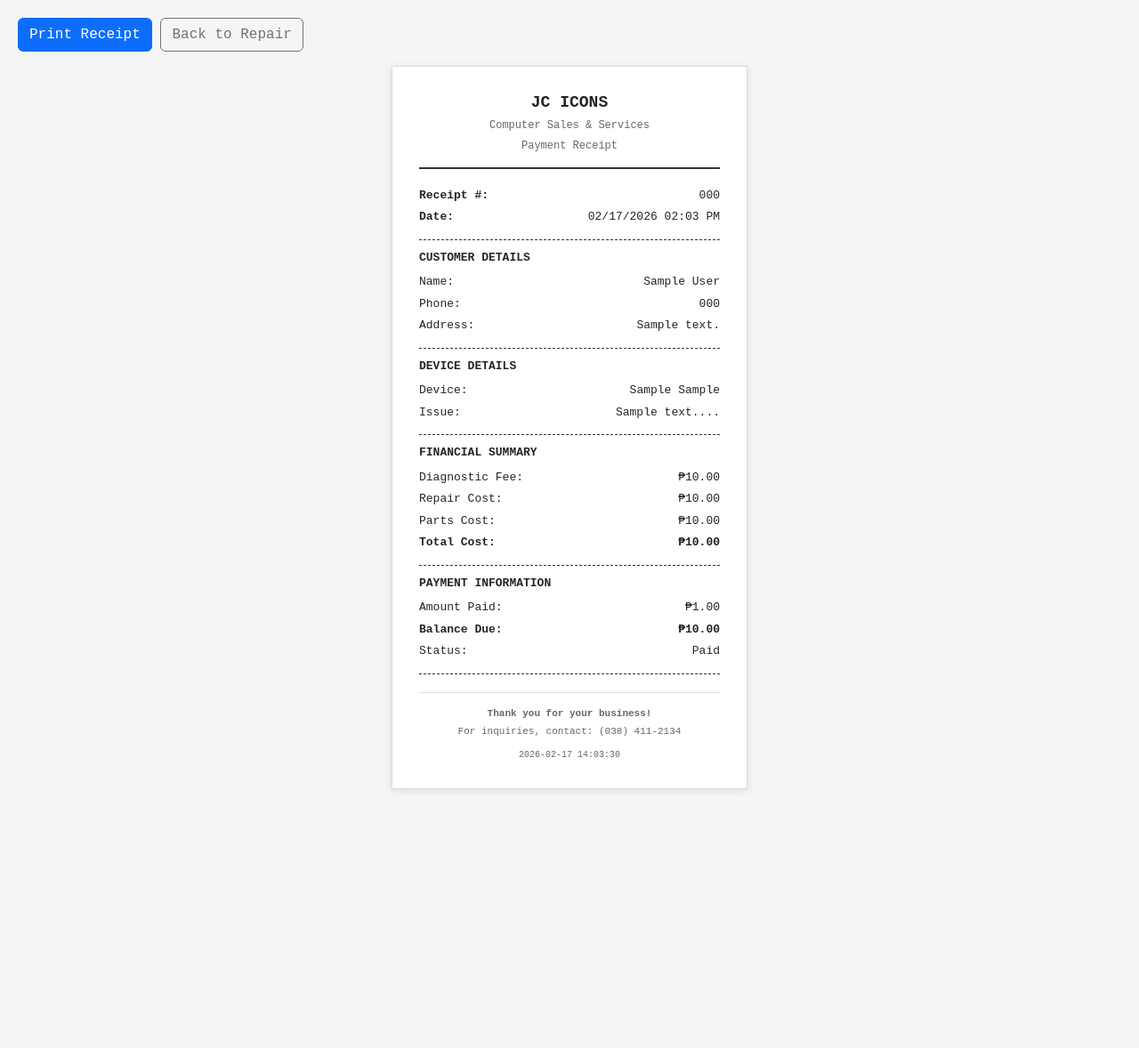
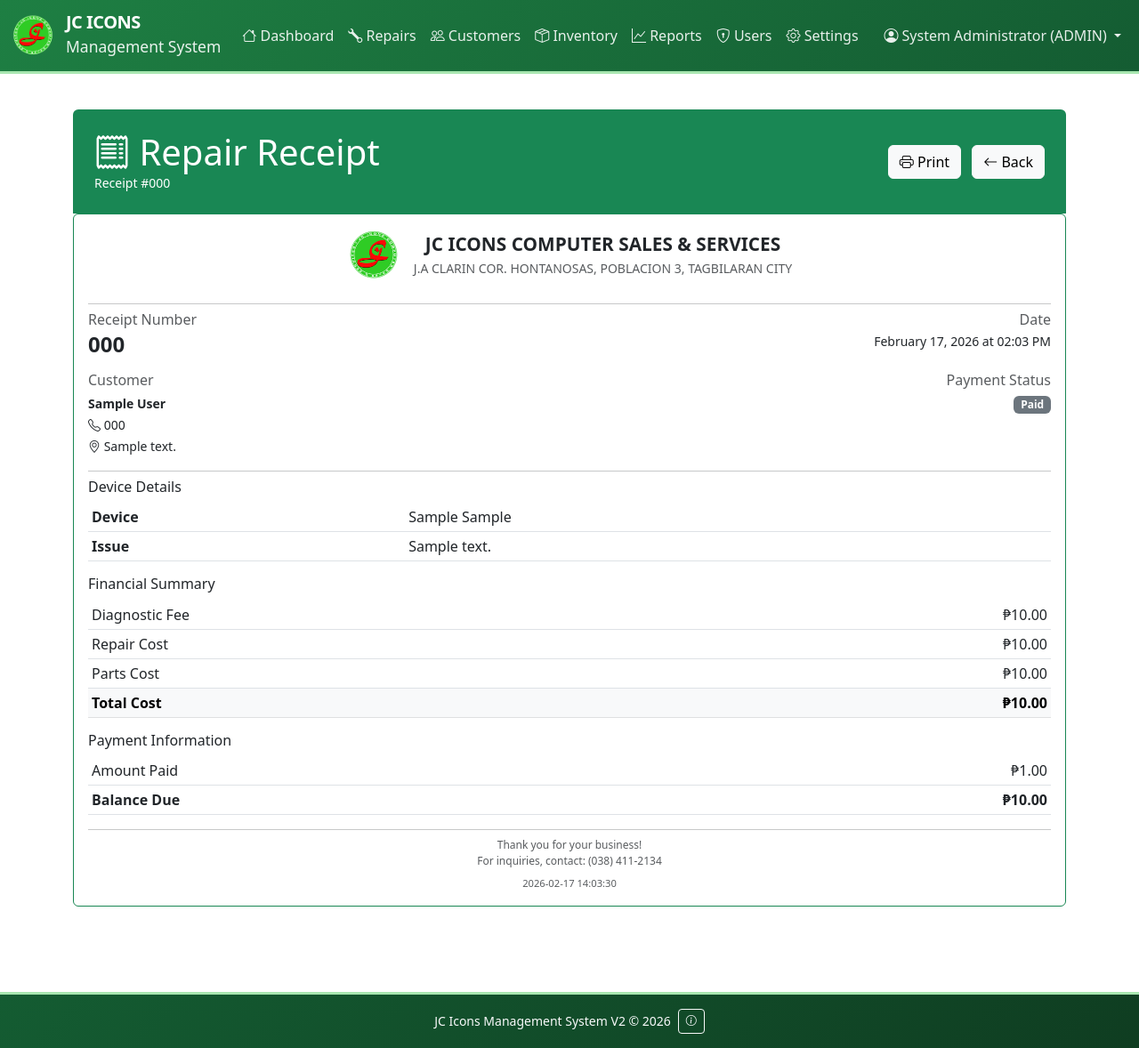
Before and after one commit to busanokirby/jc-web-v2, a Flask app: page /repairs/1/receipt in a window 1280 px wide. Shown: the whole page at 89% size. Before the commit the page ends 889 px from the top, so only its background shows below. Run offline with Flask 3, Linux system fonts and the light colour scheme; a user stored in the database is signed in; tables that the repository leaves empty hold one stand-in row (values such as "Sample post").

Commit message:
Updated Receipt for Repairs

```diff
--- a/templates/repairs/receipt.html
+++ b/templates/repairs/receipt.html
@@ -1,195 +1,119 @@
-<!DOCTYPE html>
-<html lang="en">
-<head>
-    <meta charset="UTF-8">
-    <meta name="viewport" content="width=device-width, initial-scale=1.0">
-    <title>Payment Receipt - {{ device.ticket_number }}</title>
-    <link href="https://cdn.jsdelivr.net/npm/bootstrap@5.3.0/dist/css/bootstrap.min.css" rel="stylesheet">
-    <style>
-        body {
-            font-family: 'Courier New', monospace;
-            background-color: #f5f5f5;
-            padding: 20px;
-        }
-        .receipt-container {
-            background-color: white;
-            max-width: 400px;
-            margin: 0 auto;
-            padding: 30px;
-            border: 1px solid #ddd;
-            box-shadow: 0 2px 8px rgba(0,0,0,0.1);
-        }
-        .receipt-header {
-            text-align: center;
-            border-bottom: 2px solid #333;
-            padding-bottom: 15px;
-            margin-bottom: 20px;
-        }
-        .receipt-header h2 {
-            font-size: 18px;
-            margin: 0;
-            font-weight: bold;
-        }
-        .receipt-header p {
-            font-size: 12px;
-            margin: 5px 0 0 0;
-            color: #666;
-        }
-        .receipt-section {
-            margin-bottom: 15px;
-            font-size: 13px;
-        }
-        .receipt-label {
-            font-weight: bold;
-        }
-        .receipt-line {
-            display: flex;
-            justify-content: space-between;
-            margin-bottom: 5px;
-        }
-        .receipt-divider {
-            border-top: 1px dashed #333;
-            margin: 10px 0;
-        }
-        .receipt-total {
-            font-size: 16px;
-            font-weight: bold;
-            text-align: right;
-        }
-        .receipt-footer {
-            text-align: center;
-            font-size: 11px;
-            color: #666;
-            margin-top: 20px;
-            border-top: 1px solid #ddd;
-            padding-top: 15px;
-        }
-        @media print {
-            body {
-                background-color: white;
-                padding: 0;
-            }
-            .receipt-container {
-                box-shadow: none;
-                max-width: 100%;
-            }
-            .no-print {
-                display: none !important;
-            }
-        }
-    </style>
-</head>
-<body>
-    <div class="no-print mb-3">
-        <button onclick="window.print()" class="btn btn-primary">
-            <i class="bi bi-printer"></i> Print Receipt
+{% extends 'layouts/base.html' %}
+
+{% block title %}Receipt {{ device.ticket_number }} - JC Icons{% endblock %}
+
+{% block content %}
+<div class="mb-4">
+  <!-- Header -->
+  <div class="bg-success text-white p-4 rounded-top d-flex justify-content-between align-items-center">
+    <div>
+      <h1 class="mb-0"><i class="bi bi-receipt"></i> Repair Receipt</h1>
+      <p class="mb-0 small">Receipt #{{ device.ticket_number }}</p>
+    </div>
+    <div class="d-print-none">
+      <button onclick="window.print()" class="btn btn-light me-2">
+        <i class="bi bi-printer"></i> Print
       </button>
-        <a href="{{ url_for('repairs.repair_detail', device_id=device.id) }}" class="btn btn-outline-secondary">
-            <i class="bi bi-arrow-left"></i> Back to Repair
+      <a href="{{ url_for('repairs.repair_detail', device_id=device.id) }}" class="btn btn-light">
+        <i class="bi bi-arrow-left"></i> Back
       </a>
-    </div>
-
-    <div class="receipt-container">
-        <div class="receipt-header">
-            <h2>JC ICONS</h2>
-            <p>Computer Sales & Services</p>
-            <p>Payment Receipt</p>
-        </div>
-
-        <div class="receipt-section">
-            <div class="receipt-line">
-                <span class="receipt-label">Receipt #:</span>
-                <span>{{ device.ticket_number }}</span>
-            </div>
-            <div class="receipt-line">
-                <span class="receipt-label">Date:</span>
-                <span>{{ now.strftime('%m/%d/%Y %I:%M %p') }}</span>
     </div>
   </div>
 
-        <div class="receipt-divider"></div>
-
-        <div class="receipt-section">
-            <div class="receipt-label mb-2">CUSTOMER DETAILS</div>
-            <div class="receipt-line">
-                <span>Name:</span>
-                <span>{{ device.owner.name }}</span>
-            </div>
-            <div class="receipt-line">
-                <span>Phone:</span>
-                <span>{{ device.owner.phone }}</span>
-            </div>
-            {% if device.owner.address %}
-            <div class="receipt-line">
-                <span>Address:</span>
-                <span>{{ device.owner.address }}</span>
-            </div>
-            {% endif %}
-        </div>
-
-        <div class="receipt-divider"></div>
-
-        <div class="receipt-section">
-            <div class="receipt-label mb-2">DEVICE DETAILS</div>
-            <div class="receipt-line">
-                <span>Device:</span>
-                <span>{{ device.brand or 'N/A' }} {{ device.model or '' }}</span>
-            </div>
-            <div class="receipt-line">
-                <span>Issue:</span>
-                <span style="text-align: right; width: 200px;">{{ device.issue_description[:30] }}...</span>
+  <!-- Card -->
+  <div class="card border-success receipt-container">
+    <div class="card-body">
+      <!-- Company Header -->
+      <div class="header-main mb-4 text-center">
+        <img src="/static/images/jc-logo.png" alt="JC Icons Logo" style="height:60px;width:60px;border-radius:50%;">
+        <div class="header-text">
+          <h2 class="mb-1">JC ICONS COMPUTER SALES &amp; SERVICES</h2>
+          <p class="mb-0 small text-muted">J.A CLARIN COR. HONTANOSAS, POBLACION 3, TAGBILARAN CITY</p>
         </div>
       </div>
 
-        <div class="receipt-divider"></div>
+      <hr class="my-2">
 
-        <div class="receipt-section">
-            <div class="receipt-label mb-2">FINANCIAL SUMMARY</div>
-            <div class="receipt-line">
-                <span>Diagnostic Fee:</span>
-                <span>₱{{ "%.2f"|format(device.diagnostic_fee) }}</span>
+      <!-- Receipt Info -->
+      <div class="row mb-3">
+        <div class="col-md-6">
+          <h6 class="text-muted mb-1">Receipt Number</h6>
+          <h4 class="mb-0"><strong>{{ device.ticket_number }}</strong></h4>
         </div>
-            <div class="receipt-line">
-                <span>Repair Cost:</span>
-                <span>₱{{ "%.2f"|format(device.repair_cost) }}</span>
-            </div>
-            <div class="receipt-line">
-                <span>Parts Cost:</span>
-                <span>₱{{ "%.2f"|format(device.parts_cost) }}</span>
-            </div>
-            <div class="receipt-line">
-                <span class="receipt-label">Total Cost:</span>
-                <span class="receipt-label">₱{{ "%.2f"|format(device.total_cost) }}</span>
+        <div class="col-md-6 text-end">
+          <h6 class="text-muted mb-1">Date</h6>
+          <p class="mb-0 small">{{ now.strftime('%B %d, %Y at %I:%M %p') }}</p>
         </div>
       </div>
 
-        <div class="receipt-divider"></div>
-
-        <div class="receipt-section">
-            <div class="receipt-label mb-2">PAYMENT INFORMATION</div>
-            <div class="receipt-line">
-                <span>Amount Paid:</span>
-                <span>₱{{ "%.2f"|format(device.deposit_paid) }}</span>
+      <!-- Customer Info -->
+      <div class="row mb-3">
+        <div class="col-md-6">
+          <h6 class="text-muted mb-1">Customer</h6>
+          <strong class="small">{{ device.owner.name }}</strong>
+          {% if device.owner.phone %}<br><small><i class="bi bi-telephone"></i> {{ device.owner.phone }}</small>{% endif %}
+          {% if device.owner.address %}<br><small><i class="bi bi-geo-alt"></i> {{ device.owner.address }}</small>{% endif %}
         </div>
-            <div class="receipt-line">
-                <span class="receipt-label">Balance Due:</span>
-                <span class="receipt-label">₱{{ "%.2f"|format(device.balance_due) }}</span>
-            </div>
-            <div class="receipt-line">
-                <span>Status:</span>
-                <span>{{ device.payment_status }}</span>
+        <div class="col-md-6 text-end">
+          <h6 class="text-muted mb-1">Payment Status</h6>
+          <span class="badge {% if device.payment_status == 'PAID' %}bg-success{% elif device.payment_status == 'PARTIAL' %}bg-warning{% else %}bg-secondary{% endif %}">
+            {{ device.payment_status }}
+          </span>
         </div>
       </div>
 
-        <div class="receipt-divider"></div>
+      <hr class="my-2">
 
-        <div class="receipt-footer">
-            <p class="mb-1"><strong>Thank you for your business!</strong></p>
+      <!-- Device Details -->
+      <h6 class="mb-2">Device Details</h6>
+      <table class="table table-sm mb-3">
+        <tbody>
+          <tr><td><strong>Device</strong></td><td>{{ device.brand or 'N/A' }} {{ device.model or '' }}</td></tr>
+          <tr><td><strong>Issue</strong></td><td>{{ device.issue_description }}</td></tr>
+        </tbody>
+      </table>
+
+      <!-- Financial Summary -->
+      <h6 class="mb-2">Financial Summary</h6>
+      <table class="table table-sm mb-3">
+        <tbody>
+          <tr><td>Diagnostic Fee</td><td class="text-end">₱{{ "%.2f"|format(device.diagnostic_fee) }}</td></tr>
+          <tr><td>Repair Cost</td><td class="text-end">₱{{ "%.2f"|format(device.repair_cost) }}</td></tr>
+          <tr><td>Parts Cost</td><td class="text-end">₱{{ "%.2f"|format(device.parts_cost) }}</td></tr>
+          <tr class="table-light"><td><strong>Total Cost</strong></td><td class="text-end"><strong>₱{{ "%.2f"|format(device.total_cost) }}</strong></td></tr>
+        </tbody>
+      </table>
+
+      <!-- Payment Info -->
+      <h6 class="mb-2">Payment Information</h6>
+      <table class="table table-sm mb-3">
+        <tbody>
+          <tr><td>Amount Paid</td><td class="text-end">₱{{ "%.2f"|format(device.deposit_paid) }}</td></tr>
+          <tr><td><strong>Balance Due</strong></td><td class="text-end"><strong>₱{{ "%.2f"|format(device.balance_due) }}</strong></td></tr>
+        </tbody>
+      </table>
+
+      <!-- Footer -->
+      <hr class="my-2">
+      <div class="text-center text-muted" style="font-size:0.75rem;">
+        <p class="mb-0">Thank you for your business!</p>
         <p class="mb-0">For inquiries, contact: (038) 411-2134</p>
-            <p class="mb-0" style="margin-top: 10px; font-size: 10px;">{{ now.strftime('%Y-%m-%d %H:%M:%S') }}</p>
+        <p class="mb-0 mt-2" style="font-size:0.7rem;">{{ now.strftime('%Y-%m-%d %H:%M:%S') }}</p>
+      </div>
+    </div>
   </div>
 </div>
 
-    <script src="https://cdn.jsdelivr.net/npm/bootstrap@5.3.0/dist/js/bootstrap.bundle.min.js"></script>
-</body>
-</html>
+<style>
+  .receipt-container { max-width: 100%; }
+  .header-main { display:flex; align-items:center; justify-content:center; gap:15px; flex-wrap:wrap; }
+  .header-text h2 { font-size:1.3rem; font-weight:bold; margin:0; }
+</style>
+
+<style media="print">
+  nav, .navbar, .d-print-none, .btn, .bg-success, footer.jc-footer { display:none !important; }
+  body { font-size:10pt; line-height:1.4; }
+  @page { size:A4; margin:0.3in; }
+  .card { border:none !important; box-shadow:none !important; }
+</style>
+{% endblock %}
```
Lines whose indentation alone changed are shown as unchanged.
